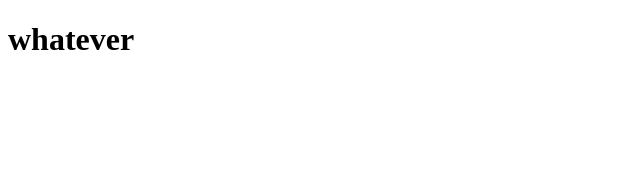
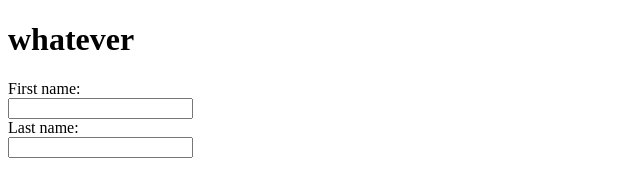
Before and after one commit to vlad-rus-work/git-one, a plain HTML site: page index.html in a window 1280 px wide. Shown: the whole page, without its empty margins (0-640 px from the left). Drawn offline with Linux system fonts and the light colour scheme.

Commit message:
added index html

```diff
--- a/index.html
+++ b/index.html
@@ -7,5 +7,11 @@
   </head>
   <body>
     <h1>whatever</h1>
+    <form>
+      <label for="fname">First name:</label><br />
+      <input type="text" id="fname" name="fname" /><br />
+      <label for="lname">Last name:</label><br />
+      <input type="text" id="lname" name="lname" />
+    </form>
   </body>
 </html>
```
